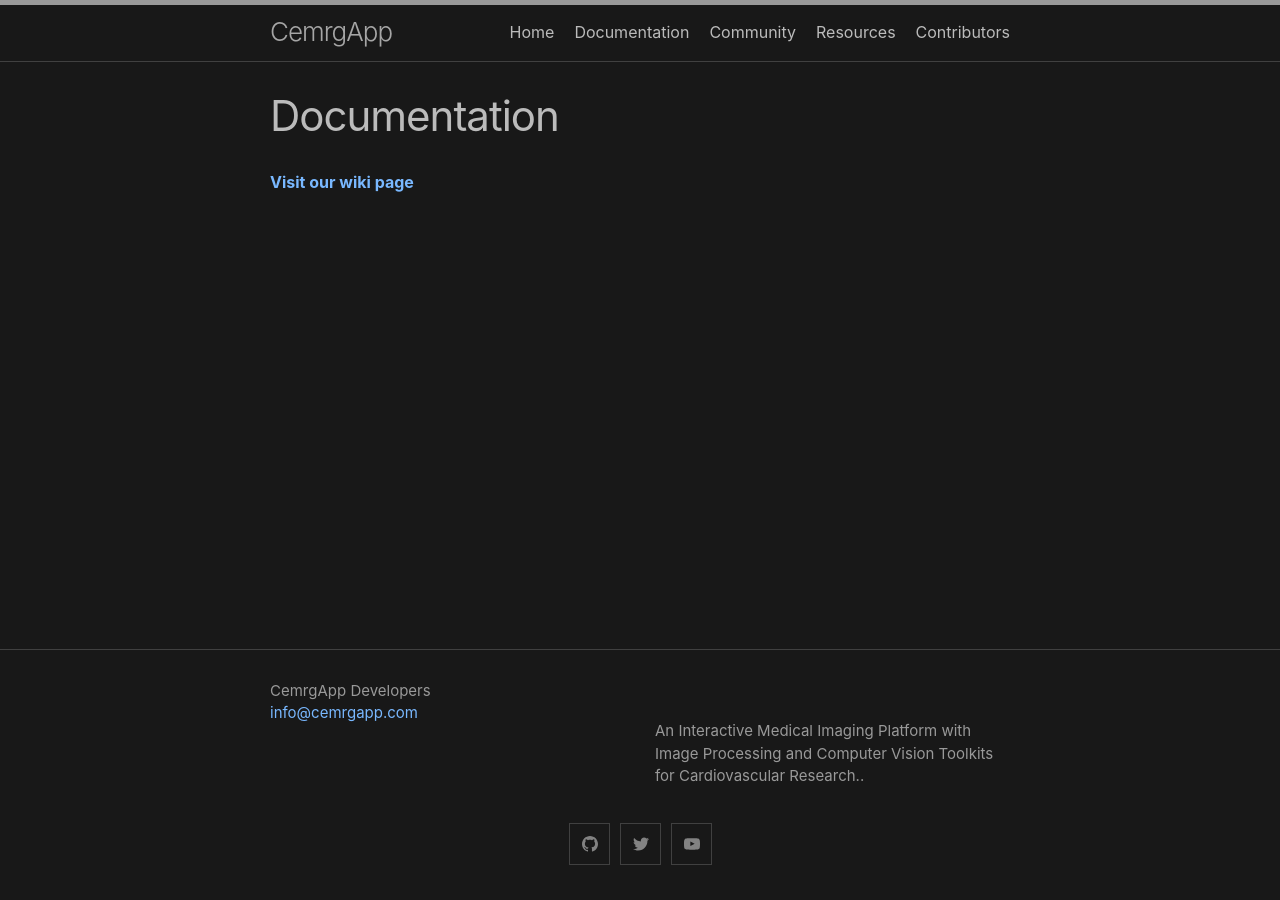
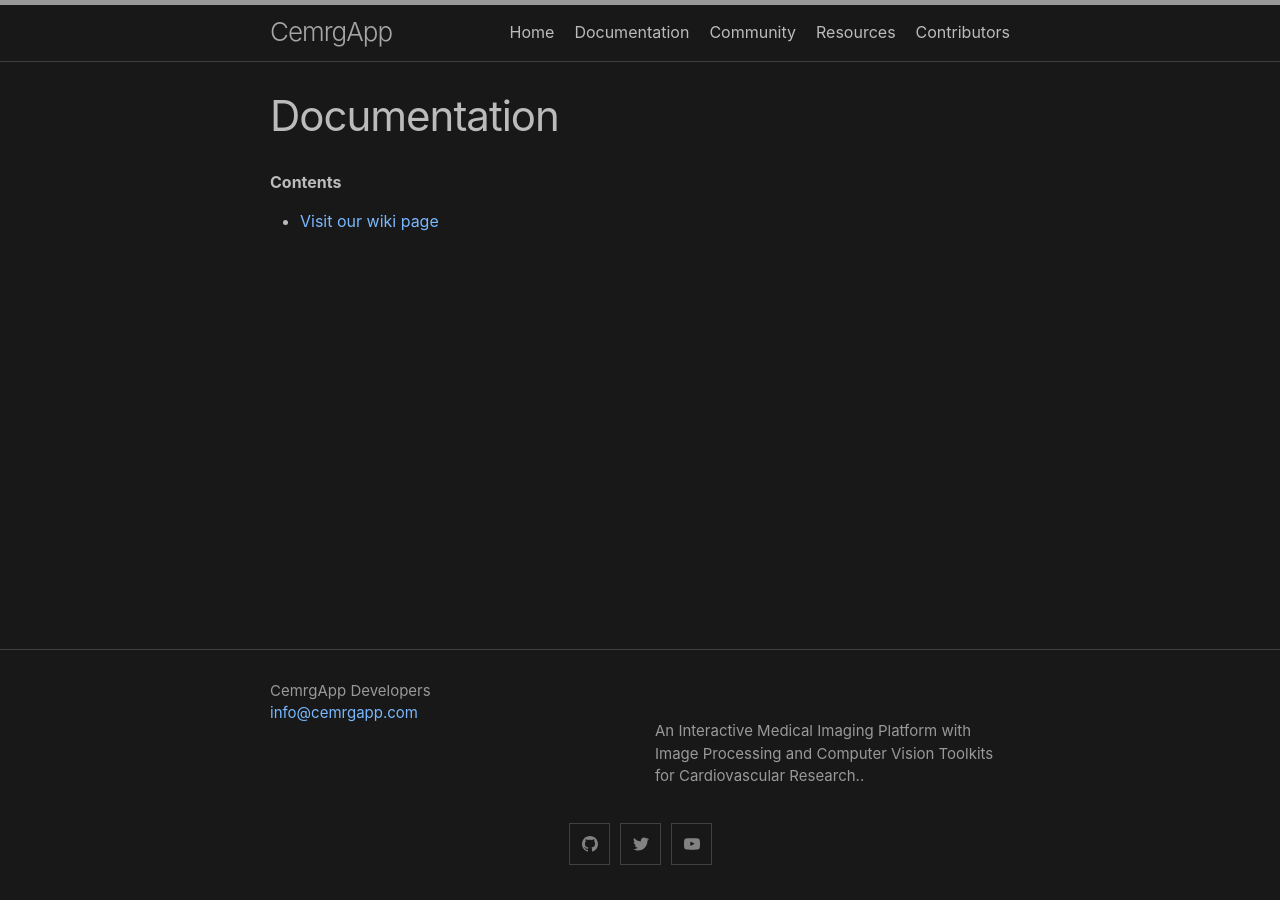
Before and after one commit to OpenHeartDevelopers/CemrgApp, a Jekyll site: the page built from documentation.md, in a window 1280 px wide. Built offline with Jekyll 4.4.1, drawn with Linux system fonts in a browser that asks for light colours.

Commit message:
Update documentation.md

```diff
--- a/documentation.md
+++ b/documentation.md
@@ -1,7 +1,8 @@
 ---
 layout: page
 title: Documentation
-url: https://github.com/CemrgAppDevelopers/CemrgApp/wiki
+permalink: /documentation/
 ---
 
-[**Visit our wiki page**](https://github.com/CemrgAppDevelopers/CemrgApp/wiki)
+**Contents**
++ [Visit our wiki page](https://github.com/CemrgAppDevelopers/CemrgApp/wiki)
```
